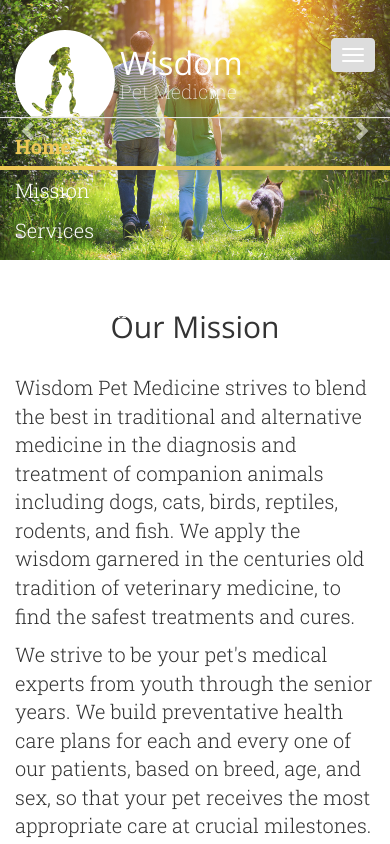
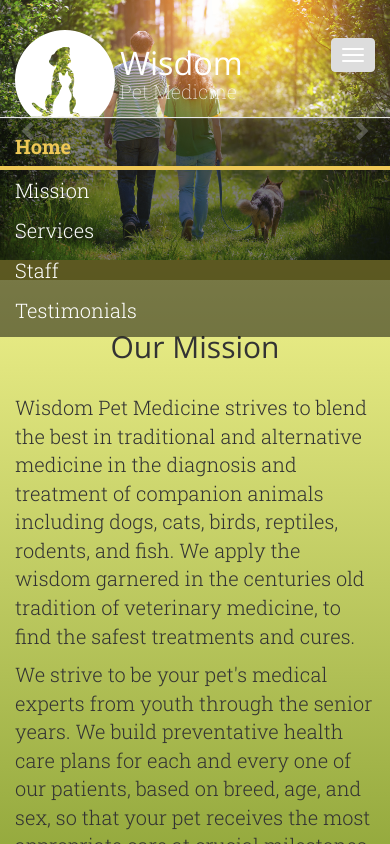
Before and after one commit to horaceheaven/pet_store, a plain HTML site: page index.html in a window 390 px wide. Both pictures are taken after a click on the button 353 px from the left and 55 px from the top of the page. Shown: the top 844 px of the page. Drawn offline with nearby package versions, Linux system fonts and the light colour scheme.

Commit message:
added gradient to mission

```diff
--- a/css/style.css
+++ b/css/style.css
@@ -81,11 +81,13 @@ header .navbar-default .navbar-toggle .icon-bar {
 	background-color: white;
 }
 
-/*Footer Navigation*/
-footer .navbar-default {
-	background: transparent;
+@media only screen and (max-width: 768px) {
+	header .navbar-collapse.in {
+		background-color: rgba(0, 0, 0, 0.5);
+	}
 }
 
+/*Page*/
 .page {
 	padding: 50px 0;
 }
@@ -94,3 +96,15 @@ footer .navbar-default {
 	text-align: center;
 	margin-bottom: 30px;
 }
+
+/*Mission Page*/
+#mission {
+	background-color: #E4D29D;
+	background-image: linear-gradient(to bottom, #EEF08A, #819A2D);
+	border-top: 20px solid rgba(238, 200, 86, 0.5)
+}
+
+/*Footer Navigation*/
+footer .navbar-default {
+	background: transparent;
+}
```
